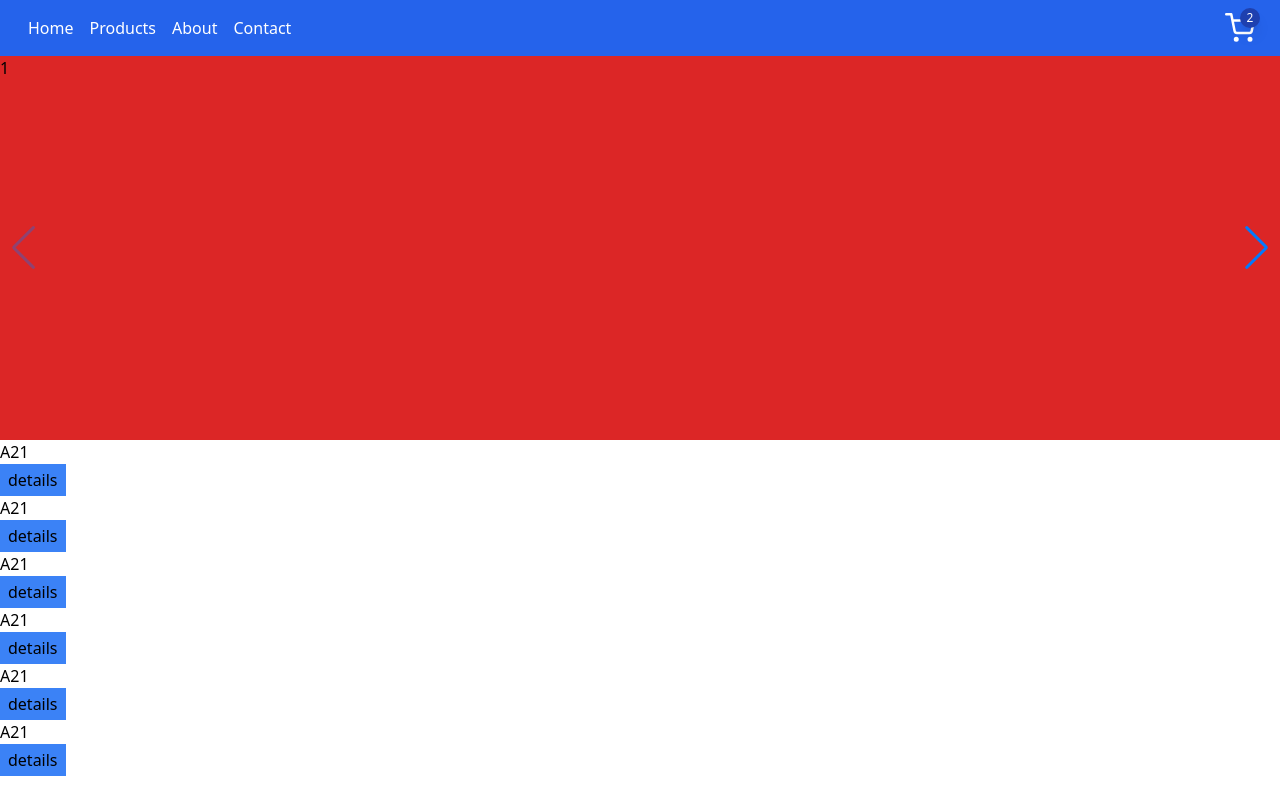
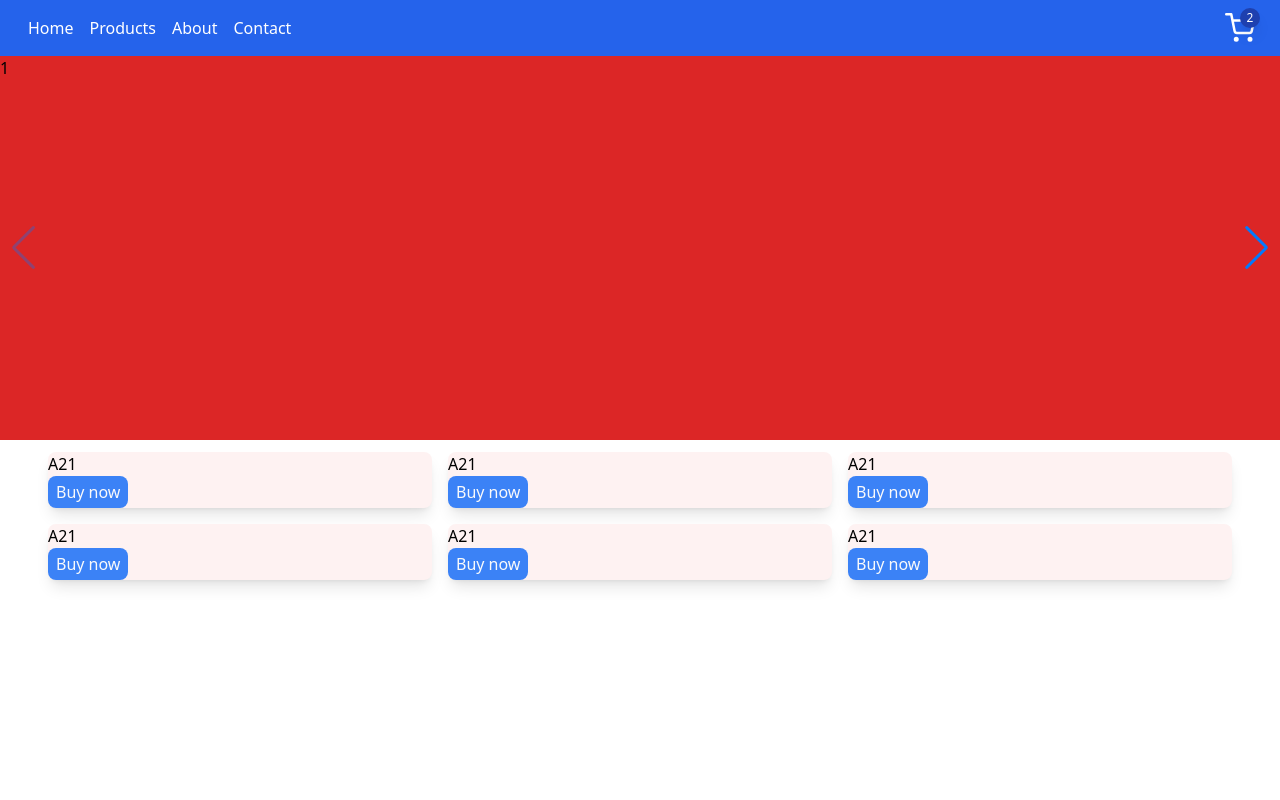
Before and after one commit to SamanKeighobadi/phone-store, a Next.js app: page / in a window 1280 px wide. Built offline with nearby package versions, Linux system fonts and the light colour scheme.

Commit message:
daily commit

```diff
--- a/components/common/Navbar.jsx
+++ b/components/common/Navbar.jsx
@@ -21,9 +21,11 @@ const Navbar = () => {
           </Link>
         </ul>
         <div className="relative text-center w-10 h-10  grid place-content-center">
-          <div className="text-3xl text-white    ">
+         <Link href={"/shop-cart"} passHref>
+         <div className="text-3xl text-white    ">
             <FiShoppingCart />
           </div>
+         </Link>
           <div className="absolute top-0 right-0 w-5 h-5 text-xs bg-blue-800 rounded-3xl shadow-lg grid place-content-center">
             <span className=" text-white rounded-full  ">2</span>
           </div>
--- a/pages/products/index.js
+++ b/pages/products/index.js
@@ -1,31 +1,31 @@
-import Link from 'next/link';
-import React from 'react';
+import Link from "next/link";
+import React from "react";
 
 const Products = () => {
-
   const productList = [
-        {id:1,name:'A21',price:'$230',src:''},
-        {id:2,name:'A21',price:'$230',src:''},
-        {id:3,name:'A21',price:'$230',src:''},
-        {id:4,name:'A21',price:'$230',src:''},
-        {id:5,name:'A21',price:'$230',src:''},
-        {id:6,name:'A21',price:'$230',src:''},
-    ]
+    { id: 1, name: "A21", price: "$230", src: "" },
+    { id: 2, name: "A21", price: "$230", src: "" },
+    { id: 3, name: "A21", price: "$230", src: "" },
+    { id: 4, name: "A21", price: "$230", src: "" },
+    { id: 5, name: "A21", price: "$230", src: "" },
+    { id: 6, name: "A21", price: "$230", src: "" },
+  ];
 
   return (
-        <div>
-            {productList.map((product,index) => (
-                <div key={index}>
+    <div className="pt-3 px-12">
+      <div className="grid gap-4  lg:grid-cols-3 md:grid-cols-2 sm:grid-cols-2 grid-cols-1  place-content-center">
+        {productList.map((product, index) => (
+          <div key={index} className=" max-w-md shadow-lg  rounded-lg bg-red-50">
             <h4>{product.name}</h4>
-                    <Link href={'/product/'} as={`/products/${product.id}`} >
-                        <button className='px-2 py-1 bg-blue-500'>
-                            details
-                        </button>
+            <Link href={"/product/"} as={`/products/${product.id}`} passHref>
+              <button className="px-2 py-1 bg-blue-500 text-gray-50 font-medium rounded-lg">Buy now</button>
+
             </Link>
           </div>
         ))}
       </div>
+    </div>
   );
-}
+};
 
 export default Products;
```
Lines whose indentation alone changed are shown as unchanged.
